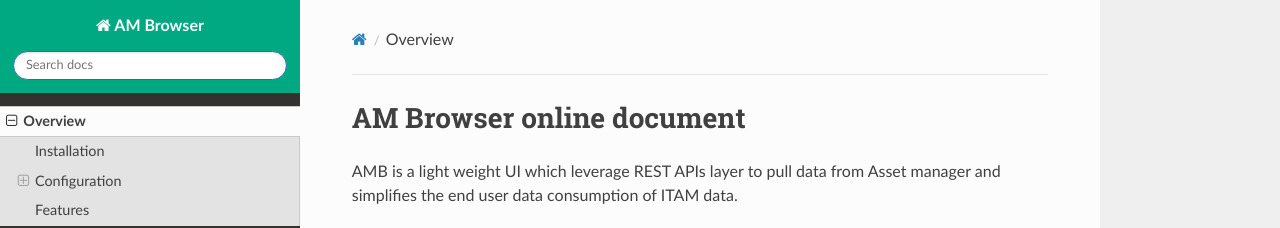
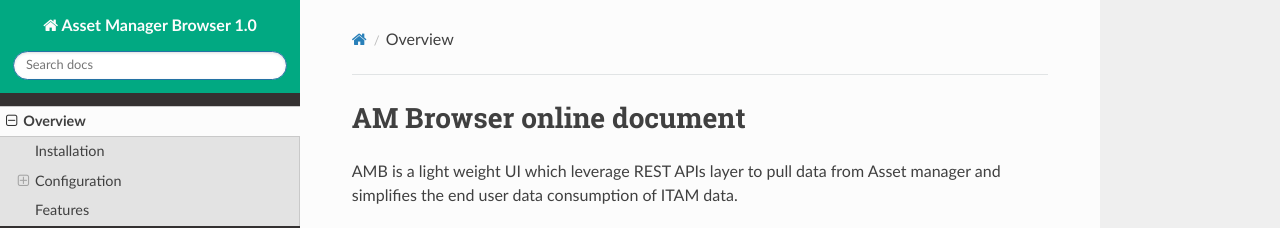
Before and after one commit to masogit/amb-doc, an MkDocs documentation site: the page built from docs/index.md, in a window 1280 px wide. Shown: the top 228 px of the page. Built offline with MkDocs 1.6.1, drawn with Linux system fonts in a browser that asks for light colours; nearby versions of some CDN libraries; old or Windows-style settings are respelled for this version of MkDocs.

Commit message:
Update site name with fullname and version

```diff
--- a/mkdocs.yml
+++ b/mkdocs.yml
@@ -1,4 +1,4 @@
-site_name: AM Browser
+site_name: Asset Manager Browser 1.0
 site_favicon: favicon.ico
 site_author: shuo.man@hpe.com
 
```
